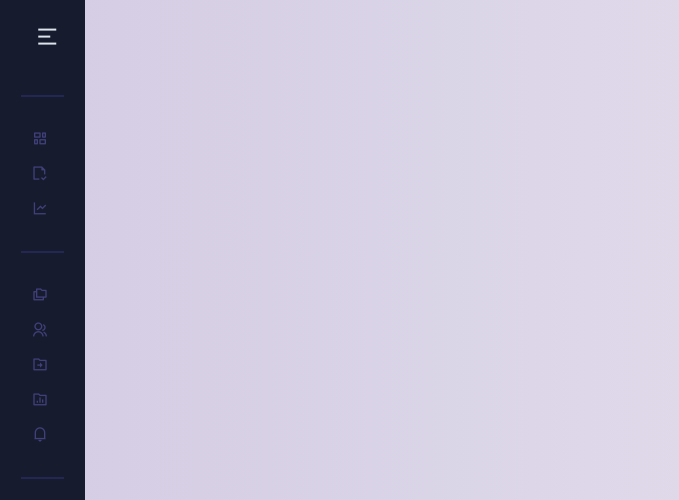
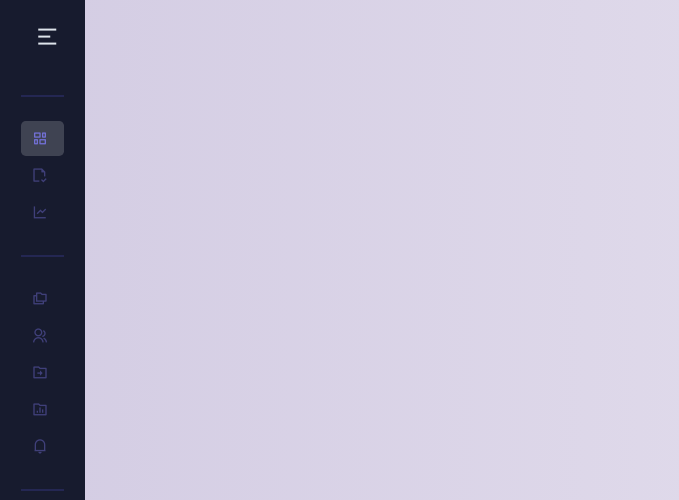
Before and after one commit to codewithandres/-53DayCode-Responsive-Sidebar-Menu, a plain HTML site: page index.html in a window 1280 px wide. Shown: the top 500 px of the page, without its empty margins (0-679 px from the left). Drawn offline with nearby package versions, Linux system fonts and the light colour scheme.

Commit message:
se agreo funcionalidad con js para mostrar el menu y culatarlo

```diff
--- a/app.js
+++ b/app.js
@@ -1,8 +1,18 @@
 
 window.addEventListener('DOMContentLoaded', () => {
+
     document.querySelector('.icon-menu').addEventListener('click', () => {
 
         document.querySelector('.sidebar').classList.toggle('active');
 
+        document.querySelectorAll('.sidebar-links a').forEach(btn => {
+
+            btn.addEventListener('click', event => {
+
+                event.preventDefault();
+                document.querySelector('.selected').classList.remove('selected');
+                btn.classList.add('selected')
+            });
+        });
     });
 });
--- a/index.html
+++ b/index.html
@@ -25,7 +25,7 @@
                 <span>Main Menu</span>
                 <div class="menu-separaor"></div>
             </h4>
-            <li><a href="#"><i class="ri-dashboard-horizontal-line"></i> Dashboard</a></li>
+            <li><a class="selected" href="#"><i class="ri-dashboard-horizontal-line"></i> Dashboard</a></li>
             <li><a href="#"><i class="ri-file-check-line"></i> Overview</a></li>
             <li><a href="#"><i class="ri-line-chart-line"></i> Analitics</a></li>
             <h4>
--- a/main.css
+++ b/main.css
@@ -118,6 +118,17 @@ body {
     text-decoration: none;
     color: hwb(212 87% 8% / 0.658);
     transition: all 200ms ease;
+    margin: 2px 0;
+
+    &.selected {
+        color: hwb(241 44% 17%);
+        border-radius: .3em;
+        background-color: hwb(0 100% 0% / 0.176);
+    }
+
+    &.selected i {
+        color: hwb(241 44% 17%);
+    }
 
     &:hover {
         color: hwb(228 95% 4%);
```
